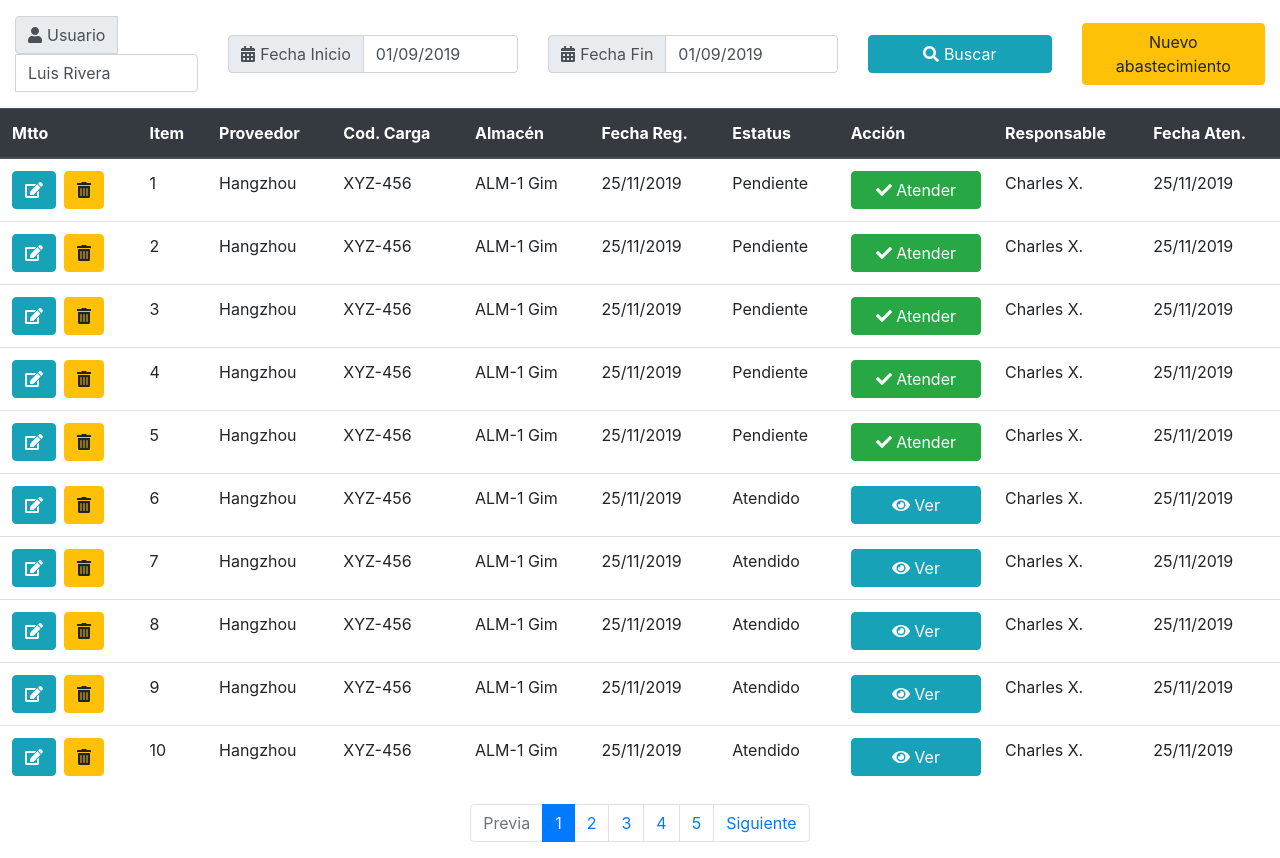
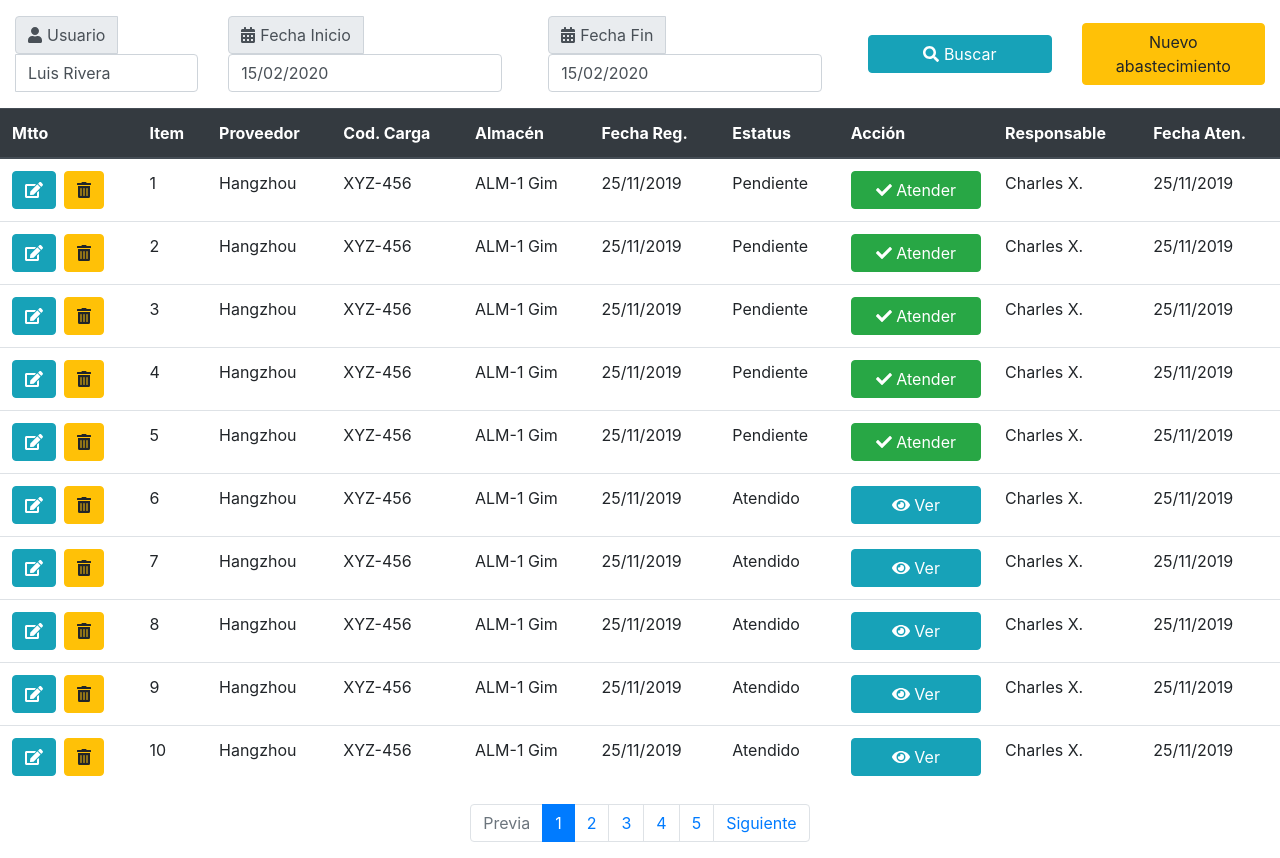
Before and after one commit to papercubeconsulting/MAX_IMPORT_FRONTEND, a Next.js app: page /stock in a window 1280 px wide. Built offline with nearby package versions, Linux system fonts and the light colour scheme.

Commit message:
date picker

```diff
--- a/components/FieldGroup.tsx
+++ b/components/FieldGroup.tsx
@@ -1,8 +1,26 @@
 import { NextPage } from 'next';
 import { IconProp } from '@fortawesome/fontawesome-svg-core'
 import { FontAwesomeIcon } from '@fortawesome/react-fontawesome'
-
-const FieldGroup: NextPage<{ label: string, icon: IconProp, value: string }> = ({ icon, label, value }) => (
+import DatePicker from "react-datepicker";
+import "react-datepicker/dist/react-datepicker.css";
+import { registerLocale, setDefaultLocale } from  "react-datepicker";
+import es from 'date-fns/locale/es';
+registerLocale('es', es)
+setDefaultLocale('es')
+type DateCallback  = (date: Date) => void;
+const FieldGroup: NextPage<
+  {
+    label: string,
+    icon: IconProp,
+    fieldConfig: {
+      defaultValue: string,
+      type:'text',
+      onChange?(text: string): void,
+    }|{
+      defaultValue: Date,
+      type:'date',
+      onChange?: DateCallback,
+    }}> = ({ icon, label, fieldConfig: { defaultValue, type, onChange} }) => (
     <div className="input-group mb-3 mt-3">
       <div className="input-group-prepend">
         <span className="input-group-text" id="basic-addon3">
@@ -10,7 +28,13 @@ const FieldGroup: NextPage<{ label: string, icon: IconProp, value: string }> = (
           <span style={{marginLeft: 5}}>{label}</span>
         </span>
       </div>
-      <input type="text" className="form-control" id="basic-url" aria-describedby="basic-addon3" value={value} style={{minWidth: 100}}/>
+      {type=='date'&&<DatePicker
+        className="form-control"
+        selected={defaultValue as Date}
+        onChange={onChange as DateCallback}
+        dateFormat='dd/MM/yyyy'
+      />}
+      {type=='text'&&<input type="text" className="form-control" id="basic-url" defaultValue={defaultValue as string} style={{minWidth: 100}}/>}
     </div>
   )
 export default FieldGroup;
--- a/package.json
+++ b/package.json
@@ -16,11 +16,13 @@
     "@fortawesome/free-brands-svg-icons": "^5.12.1",
     "@fortawesome/free-solid-svg-icons": "^5.12.1",
     "@fortawesome/react-fontawesome": "^0.1.8",
+    "@types/react-datepicker": "^2.11.0",
     "@types/reactstrap": "^8.4.1",
     "@zeit/next-css": "^1.0.1",
     "bootstrap": "^4.4.1",
     "next": "^9.2.1",
     "react": "^16.12.0",
+    "react-datepicker": "^2.12.1",
     "react-dom": "^16.12.0",
     "reactstrap": "^8.4.1"
   },
--- a/pages/index.tsx
+++ b/pages/index.tsx
@@ -28,8 +28,8 @@ const Home: NextPage<{ }> = ({}) => (
       <Link href='#'>Admin Usuarios</Link>
     </div>
     <div style={{flex: 3, flexDirection: "column", display: 'flex', margin: 10}}>
-                <FieldGroup label='Fecha' value='01/09/2019' icon='calendar-alt'/>
-                <FieldGroup label='Usuario' value='Luis Rivera' icon='user'/>
+      <FieldGroup label='Fecha' icon='calendar-alt' fieldConfig={{defaultValue: new Date(), type:'date'}}/>
+      <FieldGroup label='Usuario' icon='user' fieldConfig={{defaultValue: 'Luis Rivera', type:'text'}}/>
       <div style={{flex: 1, display: 'flex', justifyContent: 'center', flexDirection: 'column'}}>
         <div style={{fontSize: 30, justifyContent: 'center', display: 'flex'}}>
           Sistema de Gestion Logistica y Venta Max Import
--- a/pages/stock.tsx
+++ b/pages/stock.tsx
@@ -34,19 +34,33 @@ const RowSample: NextPage<{data: RowStock}> = ({data}) => (
     <td>25/11/2019</td>
   </tr>
 )
-const Stock: NextPage<{ data: RowStock[] }> = ({ data }) => (
-  <>
+class Stock extends React.Component<{},{ data: RowStock[], startDate: Date, endDate: Date }>{
+  constructor(props: any){
+    super(props);
+    var data = [];
+    for(let i=0;i<10;++i){
+      data.push({id: i+1, state: i<5?'PEN':'ATE'});
+    }
+    this.state = {
+      data: data,
+      startDate: new Date(),
+      endDate: new Date(),
+    }
+  }
+  render(){
+    let {data,startDate, endDate} = this.state;
+    return(
       <>
         <div className="container" style={{maxWidth: "100%"}}>
           <div className="row" style={{alignItems: "center"}}>
             <div className="col-sm-2">
-        <FieldGroup label='Usuario' value='Luis Rivera' icon='user'/>
+              <FieldGroup label='Usuario' icon='user' fieldConfig={{defaultValue: 'Luis Rivera', type:'text'}}/>
             </div>
             <div className="col-sm-3">
-        <FieldGroup label='Fecha Inicio' value='01/09/2019' icon='calendar-alt'/>
+              <FieldGroup label='Fecha Inicio' icon='calendar-alt' fieldConfig={{defaultValue: startDate, type:'date', onChange: (startDate)=>this.setState({startDate})}}/>
             </div>
             <div className="col-sm-3">
-        <FieldGroup label='Fecha Fin' value='01/09/2019' icon='calendar-alt'/>
+              <FieldGroup label='Fecha Fin' icon='calendar-alt' fieldConfig={{defaultValue: endDate, type:'date', onChange: (endDate)=>this.setState({endDate})}}/>
             </div>
             <div className="col-sm-2">
               <Button color="info" style={{width: '100%'}}><FontAwesomeIcon icon="search"/> Buscar</Button>
@@ -56,7 +70,6 @@ const Stock: NextPage<{ data: RowStock[] }> = ({ data }) => (
             </div>
           </div>
         </div>
-  </>
         <table className="table">
           <thead className="thead-dark">
             <tr>
@@ -73,7 +86,7 @@ const Stock: NextPage<{ data: RowStock[] }> = ({ data }) => (
             </tr>
           </thead>
           <tbody>
-      {data.map(row=><RowSample data={row}/>)}
+            {data.map(row=><RowSample key={row.id} data={row}/>)}
           </tbody>
         </table>
         <nav aria-label="Page navigation example">
@@ -91,15 +104,7 @@ const Stock: NextPage<{ data: RowStock[] }> = ({ data }) => (
             </li>
           </ul>
         </nav>
-  </>
-);
-
-Stock.getInitialProps = async ({ req }) => {
-  var data = [];
-  for(let i=0;i<10;++i){
-    data.push({id: i+1, state: i<5?'PEN':'ATE'});
+      </>)
   }
-  return { data };
 };
-
 export default Stock;
```
Also changed, not shown: 1 other file (tests, documents, lock files or other folders). Lines whose indentation alone changed are shown as unchanged.
